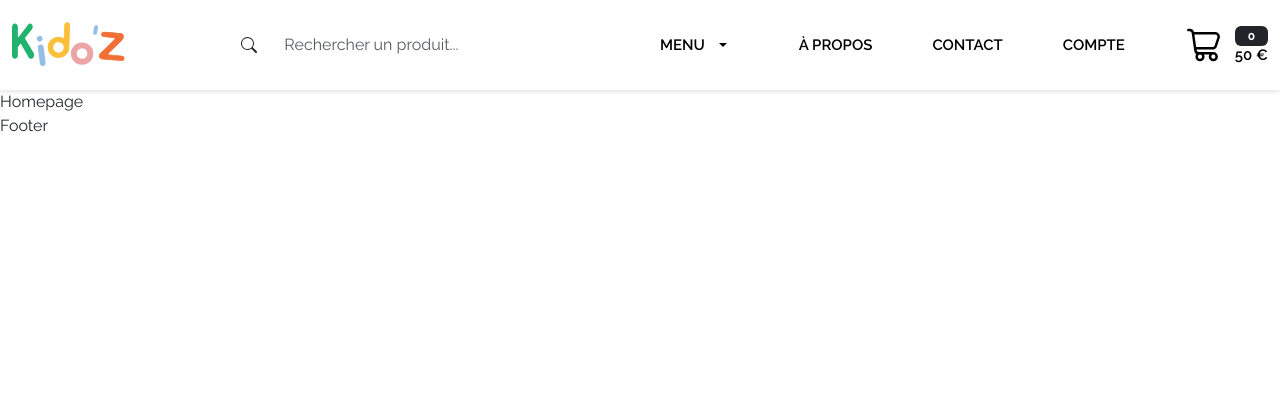
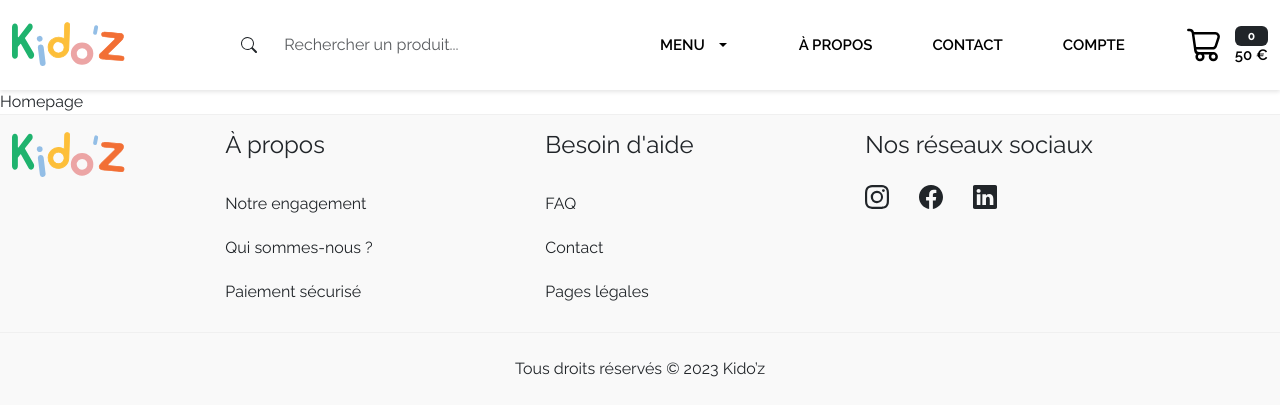
Before and after one commit to Kido-z/frontend, a React (Create React App) app: page / in a window 1280 px wide. Shown: the top 416 px of the page. Built offline with nearby package versions, Linux system fonts and the light colour scheme.

Commit message:
[US-013] footer with all links elements

```diff
--- a/src/App.css
+++ b/src/App.css
@@ -7,6 +7,7 @@
 :root {
   --color-FDBF3A: #FDBF3A;
   --color-F26F35: #F26F35;
+  --color-F9F9F9: #F9F9F9;
 }
 
 body {
@@ -39,13 +40,14 @@ a {
   gap: 60px;
 }
 
+.header-upper-logo,
+.footer-upper-logo {
+  width: 60%;
+}
+
 /**** Header part ****/
 .header-upper {
   box-shadow: 0px 2px 4px rgba(0, 0, 0, 0.10);
-}
-
-.header-upper-logo {
-  width: 60%;
 }
 
 .header-upper .input-group-text,
@@ -72,3 +74,12 @@ a {
   background-color: transparent;
   color: var(--color-F26F35) !important;
 }
+
+/**** Footer part ****/
+footer {
+  background-color: var(--color-F9F9F9);
+}
+
+footer:not(:first-child) {
+  border-top: 1px solid rgba(29, 34, 34, 0.04);
+}
--- a/src/components/Footer.js
+++ b/src/components/Footer.js
@@ -1,8 +1,63 @@
 import React from 'react';
+import { Link } from 'react-router-dom';
+import { BsLinkedin, BsInstagram, BsFacebook } from 'react-icons/bs';
 
 const Footer = () => {
   return (
-    <div>Footer</div>
+    <>
+    <footer className="py-3">
+      <div className="container-xxl">
+        <div className="row">
+          <div className="col-2">
+            <Link className="footer-upper-logo ">
+              <img src="img/logo.svg" alt="Logo Kido'z" />
+            </Link>
+          </div>
+          <div className="col-3">
+            <h4 className="mb-4">À propos</h4>
+            <div className="footer-link d-flex flex-column">
+              <Link className="text-dark py-2 mb-1">Notre engagement</Link>
+              <Link className="text-dark py-2 mb-1">Qui sommes-nous ?</Link>
+              <Link className="text-dark py-2 mb-1">Paiement sécurisé</Link>
+            </div>
+          </div>
+          <div className="col-3">
+            <h4 className="mb-4">Besoin d'aide</h4>
+            <div className="footer-link d-flex flex-column">
+              <Link className="text-dark py-2 mb-1">FAQ</Link>
+              <Link className="text-dark py-2 mb-1">Contact</Link>
+              <Link className="text-dark py-2 mb-1">Pages légales</Link>
+            </div>
+          </div>
+          <div className="col-3">
+            <h4 className="mb-4">Nos réseaux sociaux</h4>
+            <div>
+              <div className="social-icons d-flex align-items-item-center gap-30">
+                <a href="">
+                  <BsInstagram className="text-dark fs-4" />
+                </a>
+                <a href="">
+                  <BsFacebook className="text-dark fs-4" />
+                </a>
+                <a href="">
+                  <BsLinkedin className="text-dark fs-4" />
+                </a>
+              </div>
+            </div>
+          </div>
+        </div>
+      </div>
+    </footer>
+    <footer className="py-4">
+      <div className="container-xxl">
+        <div className="row">
+          <div className="col-12">
+            <p className="text-center mb-0">Tous droits réservés &copy; {new Date().getFullYear()} Kido’z</p>
+          </div>
+        </div>
+      </div>
+      </footer>
+    </>
   )
 }
 
```
